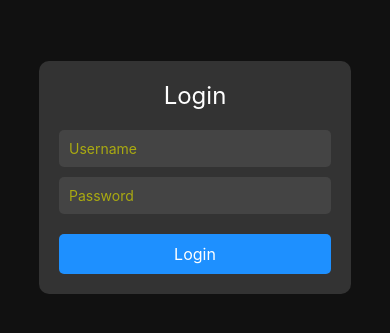
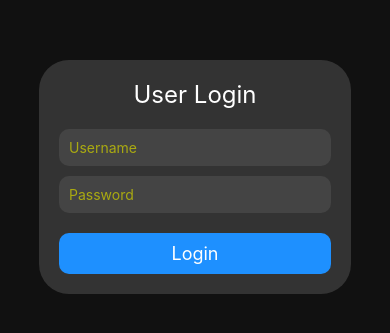
Before and after one commit to JoshuaH6414/Applied-Project, a React Native app: screen / in a window 390 px wide. Shown: the part 245-578 px from the top of the page. Built offline with nearby package versions, Linux system fonts and the light colour scheme.

Commit message:
Update App.js
Updates done to visuals

```diff
--- a/App.js
+++ b/App.js
@@ -9,7 +9,7 @@ export default function App() {
   return (
     <View style={styles.container}>
       <View style={styles.loginContainer}>
-        <Text style={styles.loginText}>Login</Text>
+        <Text style={styles.loginText}>User Login</Text>
         <StatusBar style="auto" />
         <TextInput
           style={styles.input}
@@ -20,7 +20,7 @@ export default function App() {
           style={styles.input}
           placeholder="Password"
           placeholderTextColor="#aa1"
-          secureTextEntry={true}
+          secureTextEntry={true} // Hides the text entered while its being entered
         />
         <TouchableOpacity style={styles.loginButton}>
           <Text style={styles.buttonText}>Login</Text>
@@ -40,7 +40,7 @@ const styles = StyleSheet.create({
   loginContainer: {
     backgroundColor: '#333',
     padding: 20,
-    borderRadius: 10,
+    borderRadius: 30,
     width: '80%',
   },
   loginText: {
@@ -51,7 +51,7 @@ const styles = StyleSheet.create({
   },
   input: {
     backgroundColor: '#444',
-    borderRadius: 5,
+    borderRadius: 10,
     padding: 10,
     marginBottom: 10,
     color: '#fff',
@@ -59,12 +59,12 @@ const styles = StyleSheet.create({
   loginButton: {
     backgroundColor: '#1e90ff',
     padding: 10,
-    borderRadius: 5,
+    borderRadius: 10,
     marginTop: 10,
   },
   buttonText: {
     color: '#fff',
-    fontSize: 16,
+    fontSize: 18,
     textAlign: 'center',
   },
 });
```
